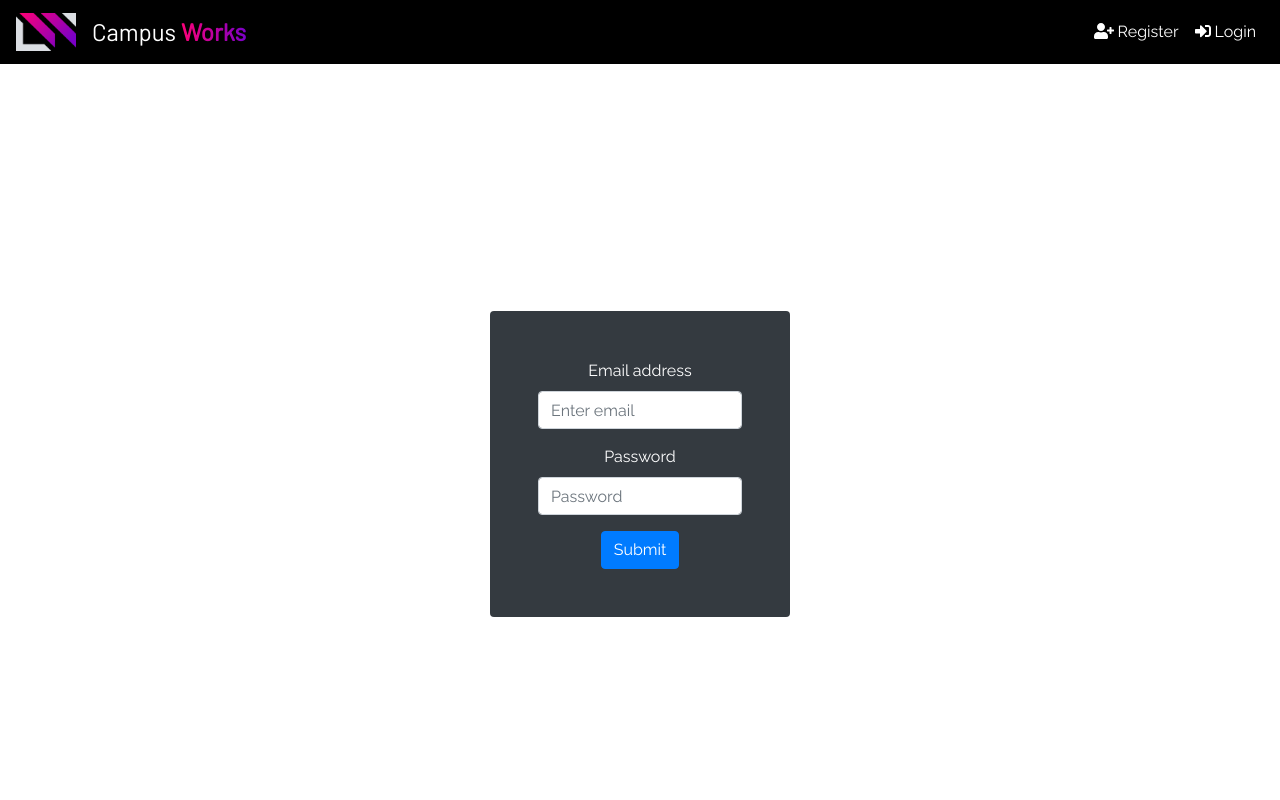
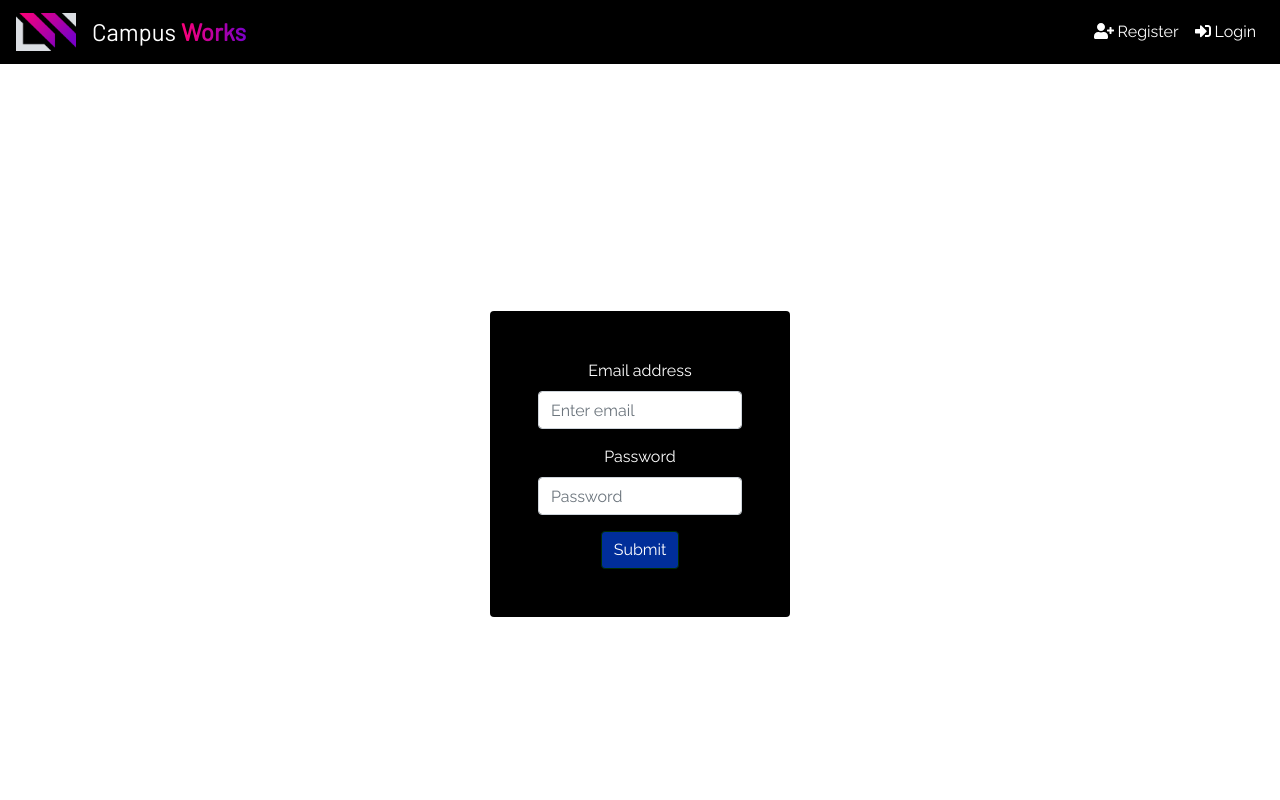
Before and after one commit to IIIT-ECell/campus_works, a React (Create React App) app in the folder tfront/: page /cworks/login in a window 1280 px wide. Shown: the top 800 px of the page. Built offline with nearby package versions, Linux system fonts and the light colour scheme.

Commit message:
Some more colour changes

```diff
--- a/tfront/src/components/CompanyRegister.jsx
+++ b/tfront/src/components/CompanyRegister.jsx
@@ -130,7 +130,8 @@ export default class CompanyRegister extends React.Component {
                             </div>
                         </div>
 
-                        {this.state.formSubmitted === false && <button type="submit" className="btn btn-dark w-100" onClick={this.handleSubmit}>Submit</button>}                    </form>
+                        {this.state.formSubmitted === false && <button type="submit" className="btn btn-primary w-100" style={{"background-color":"black","border-color":"#1a1a1a"}} onClick={this.handleSubmit}>Submit</button>}
+                    </form>
                 </div>
             </div>
 
--- a/tfront/src/components/Login.jsx
+++ b/tfront/src/components/Login.jsx
@@ -67,7 +67,7 @@ class Login extends Component {
                 <Nav1></Nav1>
                 <div className="container vh-100 d-flex text-center align-self-center justify-content-center">
                     <div className="row">
-                        <Form className="my-auto bg-dark text-white rounded p-5" onSubmit={this.handleSubmit}>
+                        <Form className="my-auto text-white rounded p-5" style={{"background-color":"black"}} onSubmit={this.handleSubmit}>
                             <Form.Group controlId="formBasicEmail">
                                 <Form.Label>Email address</Form.Label>
                                 <Form.Control type="email" id="email" placeholder="Enter email" onChange={this.handleChange} />
@@ -78,7 +78,7 @@ class Login extends Component {
                                 <Form.Label>Password</Form.Label>
                                 <Form.Control type="password" id="password" placeholder="Password" onChange={this.handleChange} />
                             </Form.Group>
-                            {this.state.formSubmitted === false && <Button variant="primary" type="submit" onClick={this.handleSubmit}>Submit</Button>}
+                            {this.state.formSubmitted === false && <Button style={{"background-color":"#002e99","border-color":"#002e00"}} type="submit" onClick={this.handleSubmit}>Submit</Button>}
                         </Form>
                     </div>
                 </div>
--- a/tfront/src/components/StudentRegister.jsx
+++ b/tfront/src/components/StudentRegister.jsx
@@ -65,7 +65,7 @@ class StudentRegister extends Component {
                 <Nav1></Nav1>
                 <div className="d-flex justify-content-center align-items-center">
                     <div className="my-auto">
-                        <Form onSubmit={this.handleSubmit}>
+                        <Form onSubmit={this.handleSubmit} className="p-5">
                             <Form.Group controlId="formName">
                                 <Form.Label>Name</Form.Label>
                                 <Form.Control type="text" id="name" required onChange={this.handleChange} placeholder="Enter Name" />
@@ -109,7 +109,7 @@ class StudentRegister extends Component {
                                 <Form.Label>Resume</Form.Label>
                                 <Form.Control type="file" accept=".pdf" required onChange={this.handleFile} />
                             </Form.Group>
-                            {this.state.formSubmitted === false && <button type="submit" className="btn btn-dark w-100" onClick={this.handleSubmit}>Submit</button>}
+                            {this.state.formSubmitted === false && <button type="submit" className="btn btn-primary w-100" onClick={this.handleSubmit} style={{"background-color":"black","border-color":"#1a1a1a"}}>Submit</button>}
                         </Form>
                     </div>
                 </div>
```
